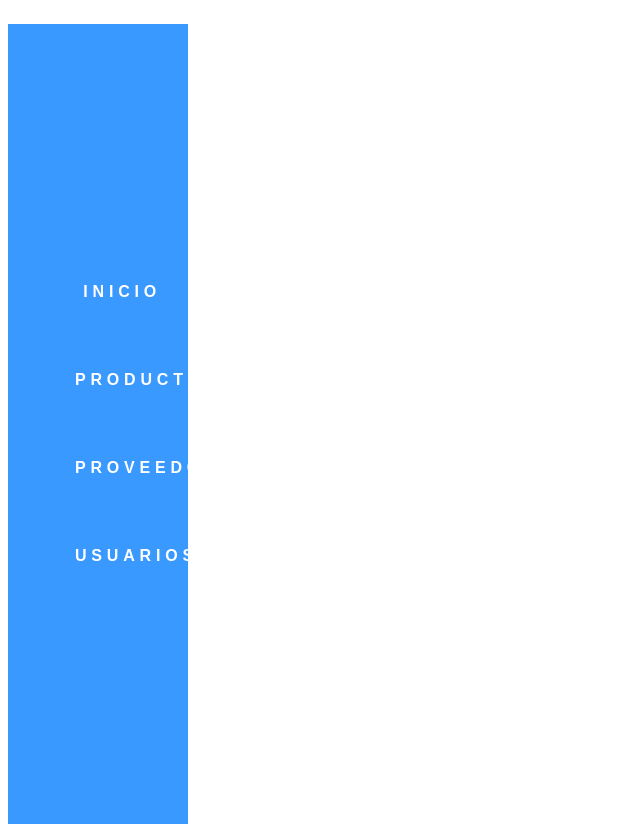
After one commit to alex2rive3/ABM-de-productos, a PHP site: page /sidebar.php in a window 1280 px wide. The commit adds this page. Shown: the whole page, without its empty margins (0-640 px from the left). Run offline with PHP 8.4, Linux system fonts and the light colour scheme.

Commit message:
agragando Sidebar

```diff
--- /dev/null
+++ b/libs/estiloSidebar.css
@@ -0,0 +1,46 @@
+@import url('https://fonts.googleapis.com/css?family=Open+Sans');
+
+html {
+    font-family: Arial;
+    font-size: 16px;
+    background: #fff;
+}
+
+.sidebar {
+    width: 180px;
+    height: 100vh;
+    background: #3A99FF;
+    font-size: 1em;
+}
+
+.nav {
+    position: relative;
+    margin: 0 15%;
+    text-align: right;
+    top: 50%;
+    transform: translateY(-50%);
+    font-weight: 800;
+}
+
+.nav ul {
+    list-style: none;
+}
+
+.nav ul li {
+    position: relative;
+    margin: 1.5em 0;
+}
+.nav ul li a {
+    line-height: 4em;
+    text-transform: uppercase;
+    text-decoration: none;
+    letter-spacing: 0.3em;
+    color: #FFF;
+    display: block;
+    transition: all ease-out 300ms;
+}
+.nav ul li a:hover{
+    border-bottom: 4px solid #fff;
+    border-right: 4px solid #fff;
+    border-radius: 10px;
+}
--- /dev/null
+++ b/sidebar.php
@@ -0,0 +1,13 @@
+<link rel="stylesheet" href="libs/estiloSidebar.css">
+<main class="main">
+<aside class="sidebar">
+    <nav class="nav">
+    <ul>
+        <li><a href="#">Inicio</a></li>
+        <li><a href="#">Productos</a></li>
+        <li><a href="#">Proveedores</a></li>
+        <li><a href="#">Usuarios</a></li>
+    </ul>
+    </nav>
+</aside>
+</main>
```
Also changed, not shown: index.php (+17 -1 lines), libs/estiloIndex.css (+46 -2 lines).
